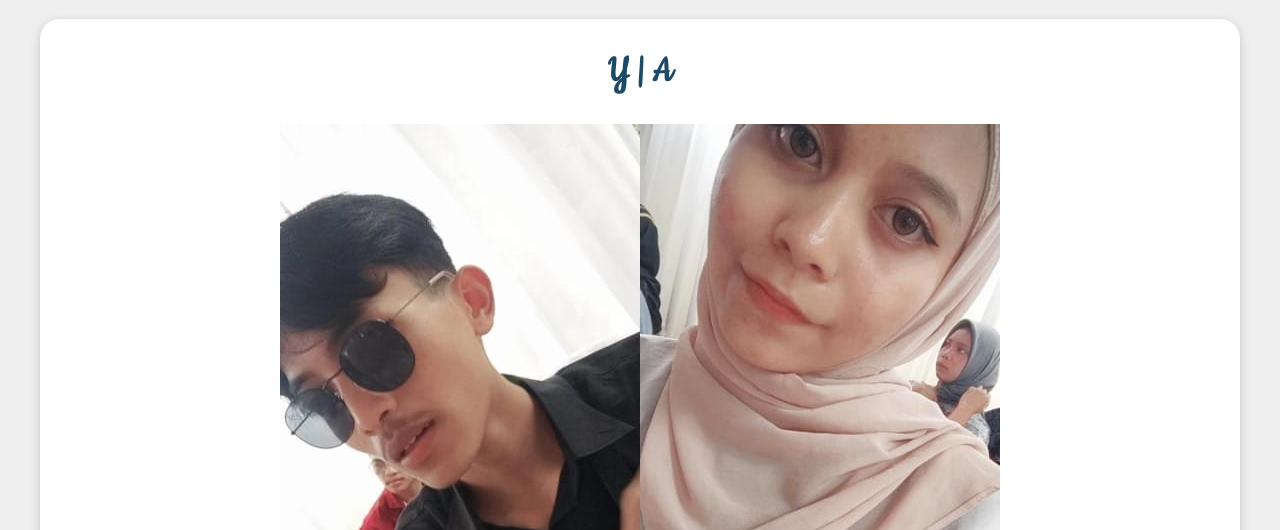
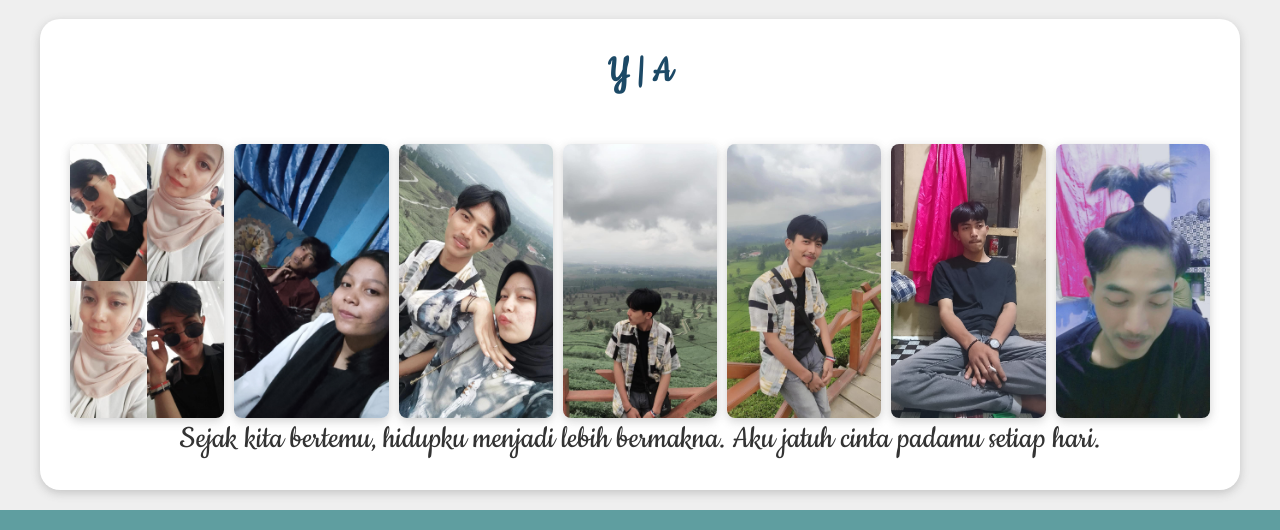
Before and after one commit to arthamevia/ultah, a plain HTML site: page index.html in a window 1280 px wide. Shown: the part 2780-3310 px from the top of the page. Drawn offline with Linux system fonts and the light colour scheme.

Commit message:
Initial commit 2

```diff
--- a/index.html
+++ b/index.html
@@ -88,7 +88,16 @@
 
         <div class="party">
           <h2><a name="party">Y | A</a></h2>
-          <img src="img/a14.jpg" alt="">
+          <div class="photo-grid">
+            <img src="img/a14.jpg" alt="">
+            <img src="img/a15.jpg" alt="">
+            <img src="img/a16.jpg" alt="">
+            <img src="img/a17.jpg" alt="">
+            <img src="img/a18.jpg" alt="">
+            <img src="img/a19.jpg" alt="">
+            <img src="img/a20.jpg" alt="">
+            <!-- Tambahkan lebih banyak gambar sesuai kebutuhan -->
+          </div>
           <p>
             Sejak kita bertemu, hidupku menjadi lebih bermakna. Aku jatuh cinta
             padamu setiap hari.
--- a/style.css
+++ b/style.css
@@ -196,8 +196,6 @@
     box-shadow: 0 3px 10px 0 rgba(100,100,100,.3);
 }
 
-
-
 .venue video {
     width: calc(50% - 10px); /* Lebar masing-masing video, dikurangi margin */
     max-width: 300px; /* Lebar maksimum video */
@@ -207,14 +205,28 @@
     margin-bottom: 10px;
 }
 
-
-
 .venue p, .party p {
     font-size: 35px;
     line-height: 1.2;
     color: #333;
     width: 100%; /* Mengatur lebar teks */
     text-align: center; /* center align text */
+}
+
+.photo-grid {
+    display: grid;
+    grid-template-columns: repeat(auto-fit, minmax(150px, 1fr));
+    gap: 10px;
+    width: 100%;
+    margin-top: 20px;
+}
+
+.photo-grid img {
+    width: 100%;
+    height: auto;
+    border-radius: 8px;
+    object-fit: cover;
+    box-shadow: 0 3px 10px rgba(100, 100, 100, 0.3);
 }
 
 footer {
```
